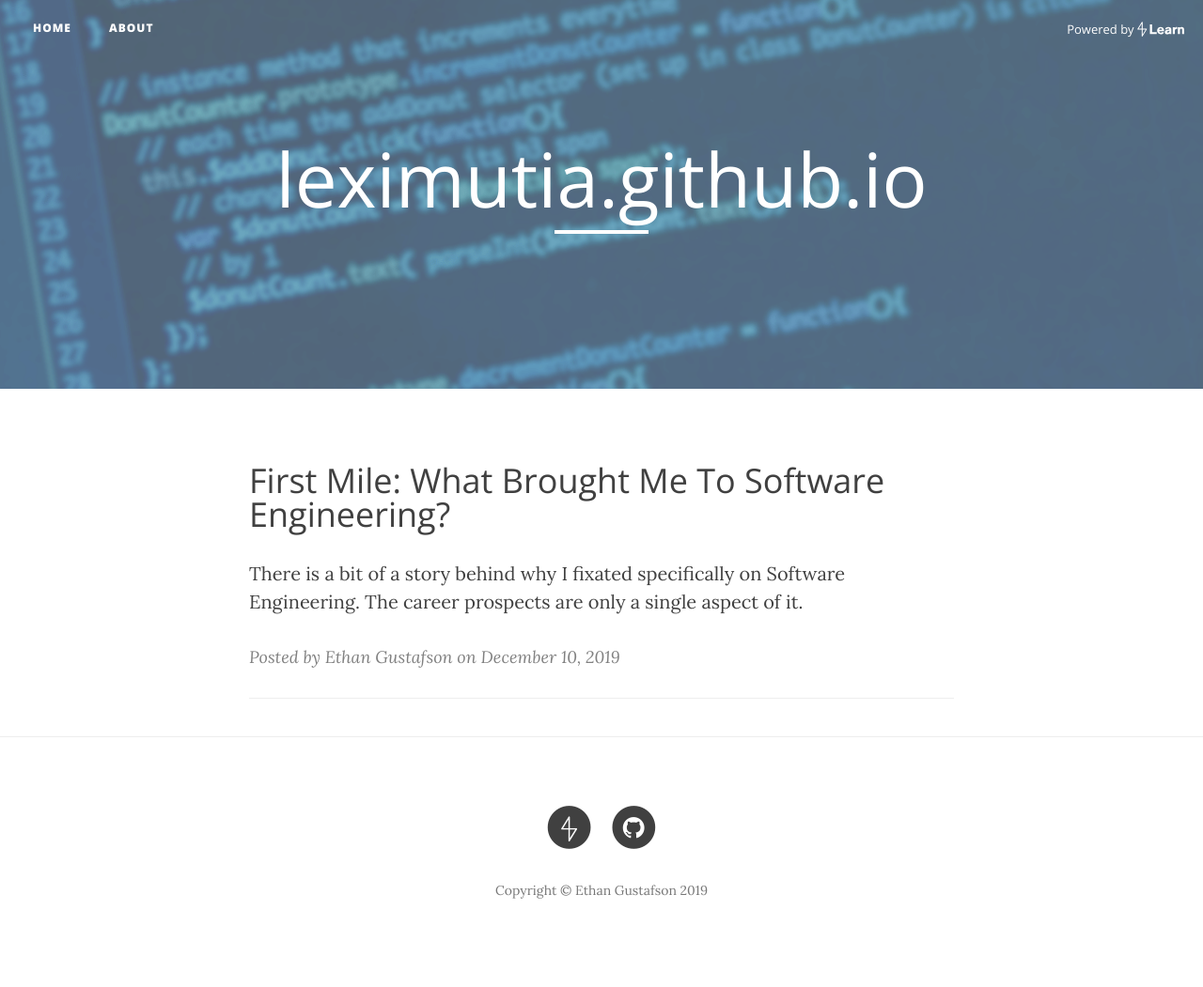
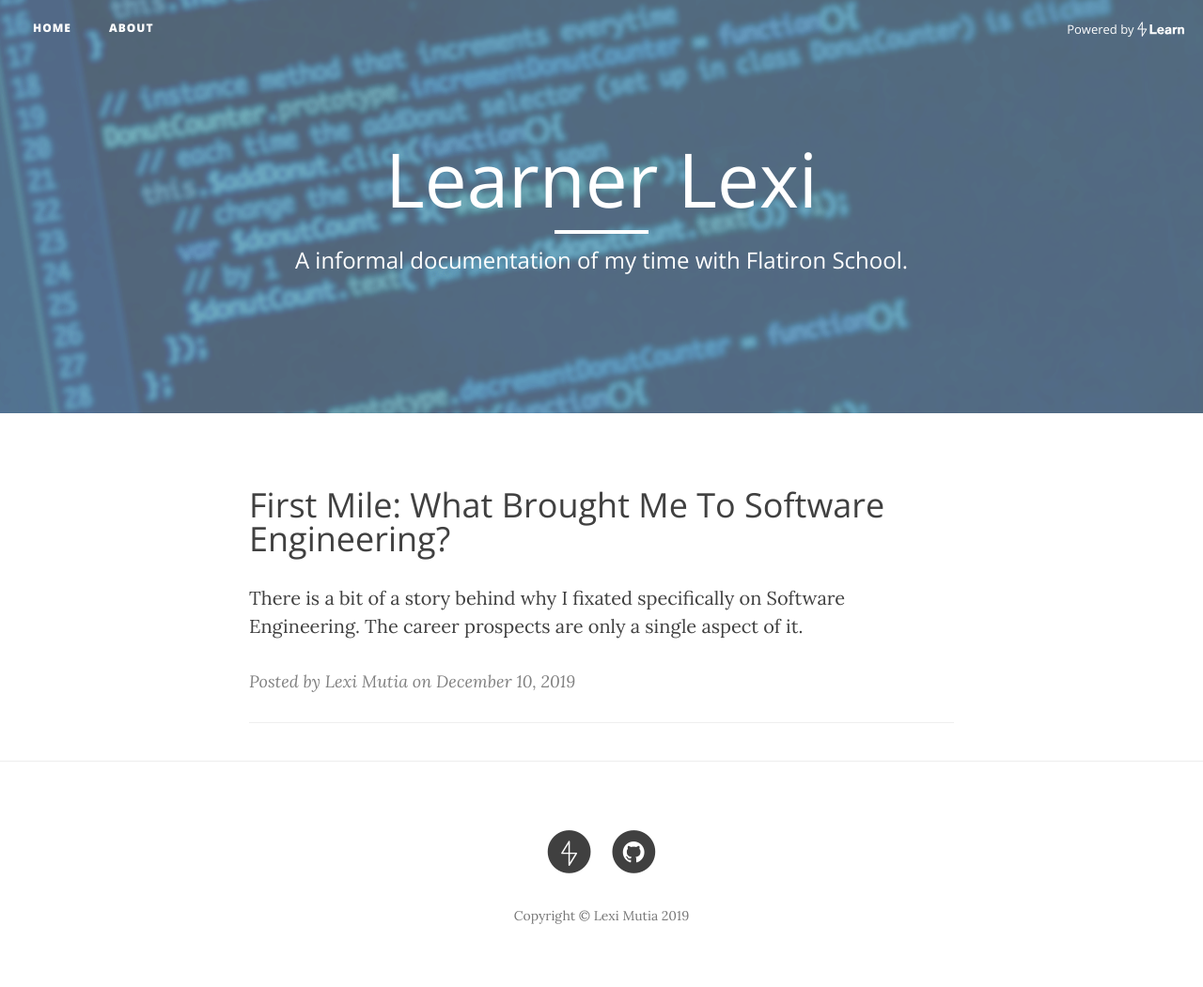
Before and after one commit to mesmutia/leximutia.github.io, a Jekyll site: the page built from index.html, in a window 1280 px wide. Shown: the whole page at 94% size. Built offline with Jekyll 4.4.1, drawn with Linux system fonts in a browser that asks for light colours; nearby versions of some CDN libraries; the list of posts is cut into pages by our own code; before the commit the page ends 1024 px from its top, so only the background shows below that.

Commit message:
Updating config.yml

```diff
--- a/_config.yml
+++ b/_config.yml
@@ -1,14 +1,14 @@
 # Site settings
-author: Ethan Gustafson
-title:
+author: Lexi Mutia
+title: Learner Lexi
 header-img: img/home-bg.png
-email: ethan_gustafson@outlook.com
-copyright_name: Ethan Gustafson
+email: muse.malize@gmail.com
+copyright_name: Lexi Mutia
 description: > # this means to ignore newlines until "baseurl:"
-
+  A informal documentation of my time with Flatiron School.
 baseurl: "" # the subpath of your site, e.g. /blog
 twitter_username:
-github_username:  GoodGuyGuf
+github_username:  leximutia
 
 # Build settings
 markdown: kramdown
```
